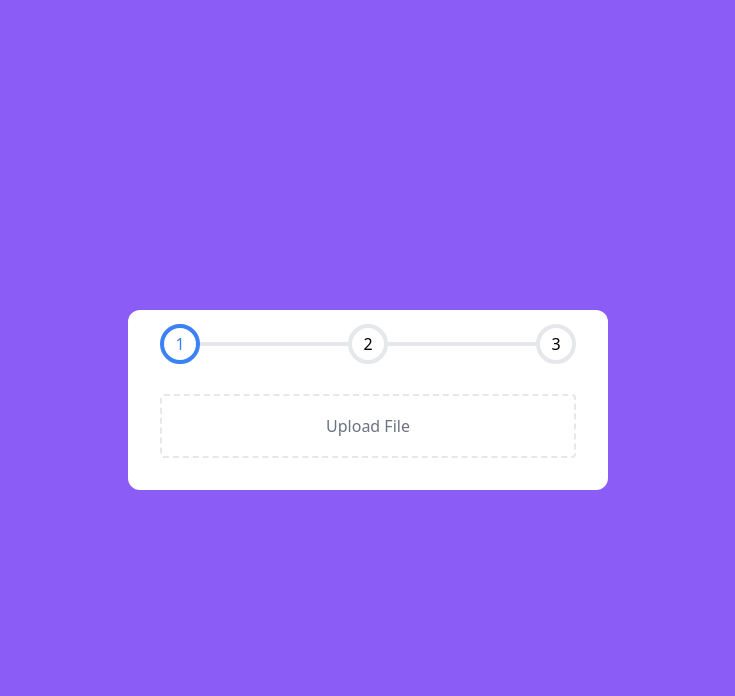
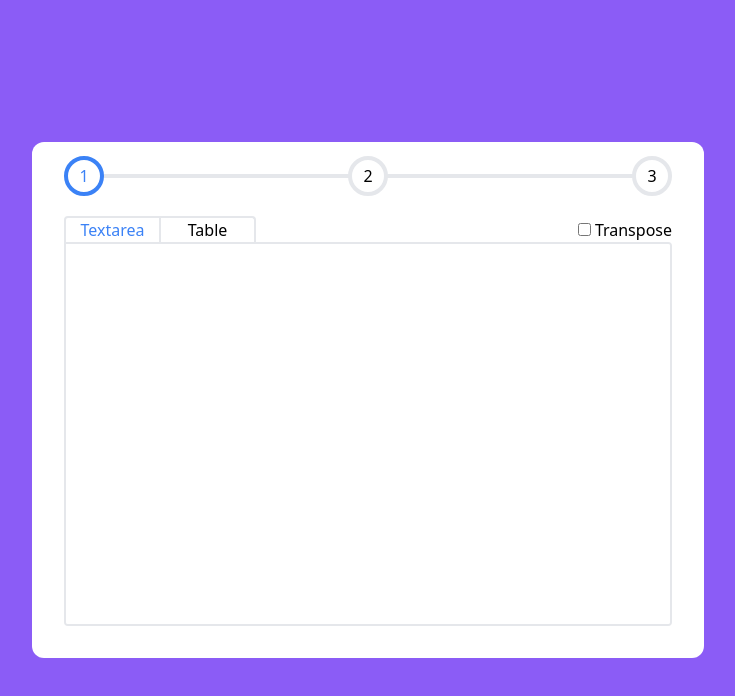
Before and after one commit to doputer/auto-adder, a React (Vite) app: page / in a window 1280 px wide. Shown: the top 696 px of the page, without its empty margins (272-1007 px from the left). Built offline with nearby package versions, Linux system fonts and the light colour scheme.

Commit message:
feat: Matrix 컴포넌트 추가

```diff
--- a/src/App.jsx
+++ b/src/App.jsx
@@ -1,12 +1,14 @@
 import Progress from '@/components/Progress';
 import Upload from '@/components/Upload';
+import Matrix from '@/components/Matrix';
 
 function App() {
   return (
     <div className="flex h-screen w-screen items-center justify-center bg-violet-500">
-      <div className="w-full max-w-[480px] space-y-12 rounded-xl bg-white p-8">
+      <div className="w-full max-w-2xl space-y-16 rounded-xl bg-white p-8">
         <Progress />
-        <Upload />
+        {/* <Upload /> */}
+        <Matrix />
       </div>
     </div>
   );
--- /dev/null
+++ b/src/components/Matrix.jsx
@@ -0,0 +1,71 @@
+import { useMemo, useState } from 'react';
+
+function Matrix() {
+  const [tab, setTab] = useState(1);
+  const [isTranspose, setTranspose] = useState(false);
+  const [text, setText] = useState('');
+
+  const matrix = useMemo(() => {
+    const tempMatrix = text
+      .split(/\n|\r/)
+      .filter(Boolean)
+      .map((row) => row.split(/\t/));
+
+    if (!isTranspose) return tempMatrix;
+
+    const transposedMatrix = tempMatrix[0].map((_, i) => tempMatrix.map((row) => row[i]));
+    return transposedMatrix;
+  }, [text, isTranspose]);
+
+  return (
+    <div className="relative h-96 w-full">
+      <div className="absolute bottom-full left-0 flex w-48 divide-x-2 rounded-t border-2 border-b-0">
+        <button onClick={() => setTab(1)} className={`flex-1 ${tab === 1 && 'text-blue-500'}`}>
+          Textarea
+        </button>
+        <button onClick={() => setTab(2)} className={`flex-1 ${tab === 2 && 'text-blue-500'}`}>
+          Table
+        </button>
+      </div>
+      <div className="absolute bottom-full right-0">
+        <input
+          onChange={(e) => setTranspose(e.target.checked)}
+          id="transpose"
+          type="checkbox"
+          className="mr-1"
+        />
+        <label htmlFor="transpose" className="select-none">
+          Transpose
+        </label>
+      </div>
+      <div className="size-full overflow-auto rounded rounded-ss-none border-2">
+        {tab === 1 && (
+          <textarea
+            value={text}
+            onChange={(e) => setText(e.target.value)}
+            className="box-border size-full resize-none pl-2 outline-none"
+          />
+        )}
+        {tab === 2 && (
+          <table>
+            <thead />
+            <tbody className="divide-y">
+              {matrix.map((row, i) => (
+                <tr key={i} className="divide-x">
+                  {row.map((col, j) => (
+                    <td key={j} className="text-nowrap pl-2">
+                      {col}
+                    </td>
+                  ))}
+                </tr>
+              ))}
+            </tbody>
+            <tfoot />
+          </table>
+        )}
+      </div>
+    </div>
+  );
+}
+
+export default Matrix;
```
